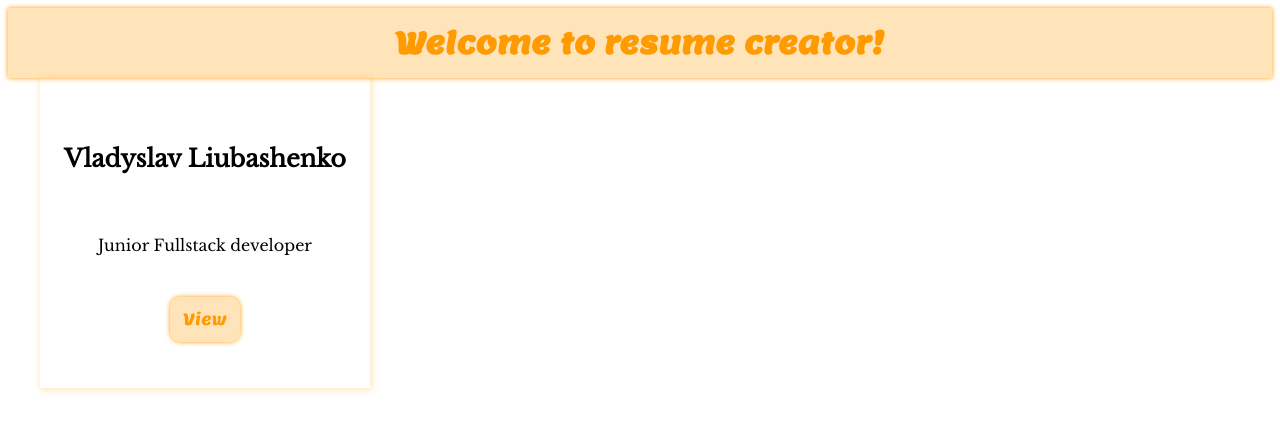
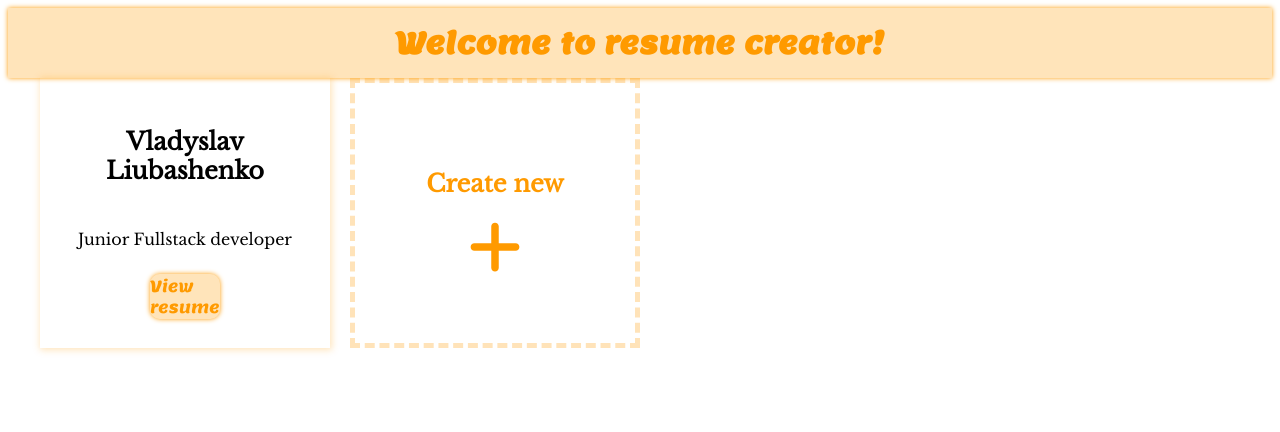
Before and after one commit to Dr-Vladson/vue-resume-manager, a Vue app: page / in a window 1280 px wide. Shown: the top 432 px of the page. Built offline with nearby package versions, Linux system fonts and the light colour scheme.

Commit message:
add CreateNewCard

```diff
--- /dev/null
+++ b/src/components/home-page/CreateNewCard.vue
@@ -0,0 +1,33 @@
+<script setup>
+import { RouterLink } from 'vue-router';
+import IconPlus from '../icons/IconPlus.vue'
+</script>
+
+<template>
+    <RouterLink to="/create-resume" class="create-new-card">
+        <h2 class="create-new-card__title">
+            Create new
+        </h2>
+        <IconPlus/>
+    </RouterLink>
+</template>
+<style scoped>
+.create-new-card {
+    box-sizing: border-box;
+    width: 290px;
+    height: 270px;
+    display: flex;
+    flex-direction: column;
+    justify-content: center;
+    align-items: center;
+    padding: 20px;
+    border: 5px dashed var(--main);
+}
+.create-new-card svg{
+    width: 60px;
+    height: 60px;
+}
+.create-new-card__title {
+    color: var(--second);
+}
+</style>
--- a/src/components/home-page/ResumeCard.vue
+++ b/src/components/home-page/ResumeCard.vue
@@ -8,14 +8,15 @@ import Button from '../common/Button.vue'
         <h2 class="resume-card__title">
             Vladyslav Liubashenko
         </h2>
-        <p class="resume-card__title">
+        <p class="resume-card__text">
             Junior Fullstack developer
         </p>
-        <RouterLink to="/watch-resume"><Button title="View"/></RouterLink>
+        <RouterLink to="/watch-resume"><Button title="View resume"/></RouterLink>
     </div>
 </template>
 <style scoped>
 .resume-card {
+    box-sizing: border-box;
     width: 290px;
     height: 270px;
     display: flex;
@@ -25,4 +26,8 @@ import Button from '../common/Button.vue'
     padding: 20px;
     box-shadow: 1px 1px 7px 1px var(--main);
 }
+.resume-card__title,
+.resume-card__text {
+    text-align: center;
+}
 </style>
--- a/src/views/HomeView.vue
+++ b/src/views/HomeView.vue
@@ -1,11 +1,13 @@
 <script setup>
 import ResumeCard from '../components/home-page/ResumeCard.vue'
+import CreateNewCard from '../components/home-page/CreateNewCard.vue'
 </script>
 
 <template>
   <main>
     <div class="home-container">
         <ResumeCard/>
+        <CreateNewCard/>
     </div>
   </main>
 </template>
```
